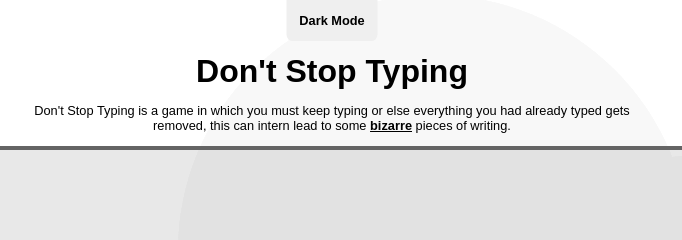
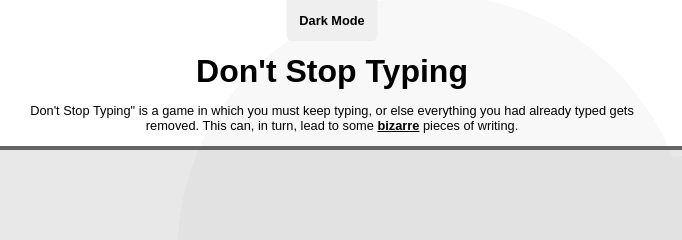
Before and after one commit to Davedude1011-dump/dontStopTyping, a plain HTML site: page index.html in a window 1280 px wide. Shown: the top 240 px of the page, 308-990 px from the left. Drawn offline with Linux system fonts and the light colour scheme.

Commit message:
Update index.html

```diff
--- a/index.html
+++ b/index.html
@@ -15,7 +15,7 @@
         <div class="bg-circles"></div>
         <button id="dark-mode-btn">Dark Mode</button>
         <div class="title">Don't Stop Typing</div>
-        <div class="description">Don't Stop Typing is a game in which you must keep typing or else everything you had already typed gets removed, this can intern lead to some <span style="text-decoration: underline; font-weight: bold;">bizarre</span> pieces of writing.</div>
+        <div class="description">Don't Stop Typing" is a game in which you must keep typing, or else everything you had already typed gets removed. This can, in turn, lead to some <span style="text-decoration: underline; font-weight: bold;">bizarre</span> pieces of writing.</div>
         <textarea name="typingArea" class="typing-area" cols="30" rows="10" placeholder="Start writing here."></textarea>
     </body>
 </html>
```
